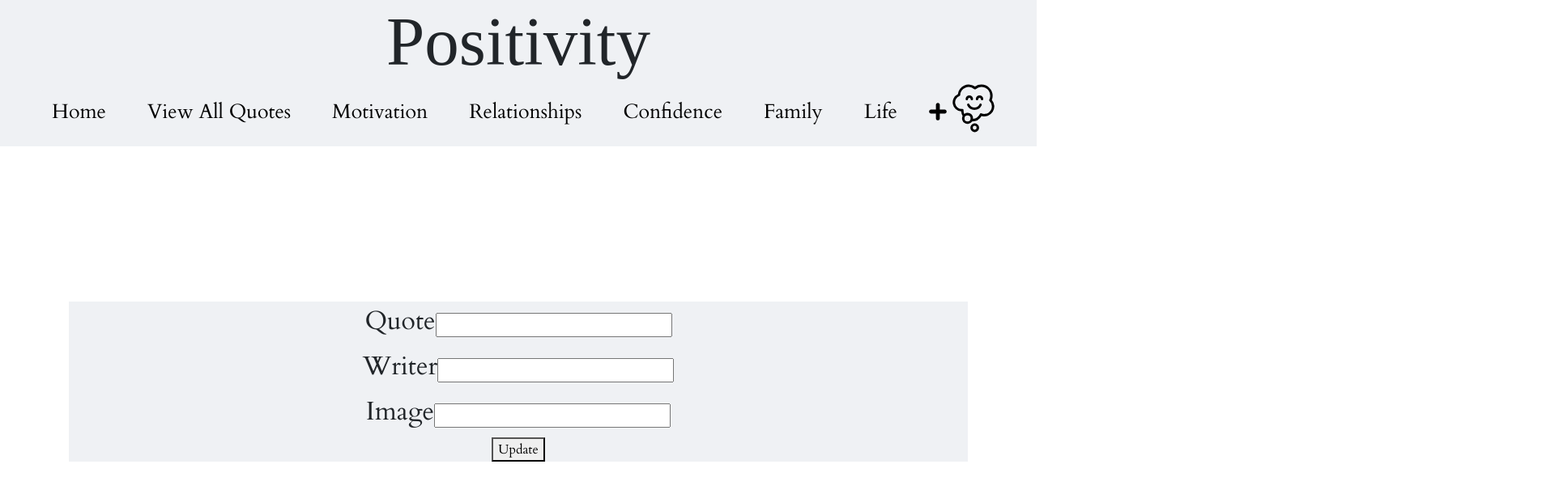
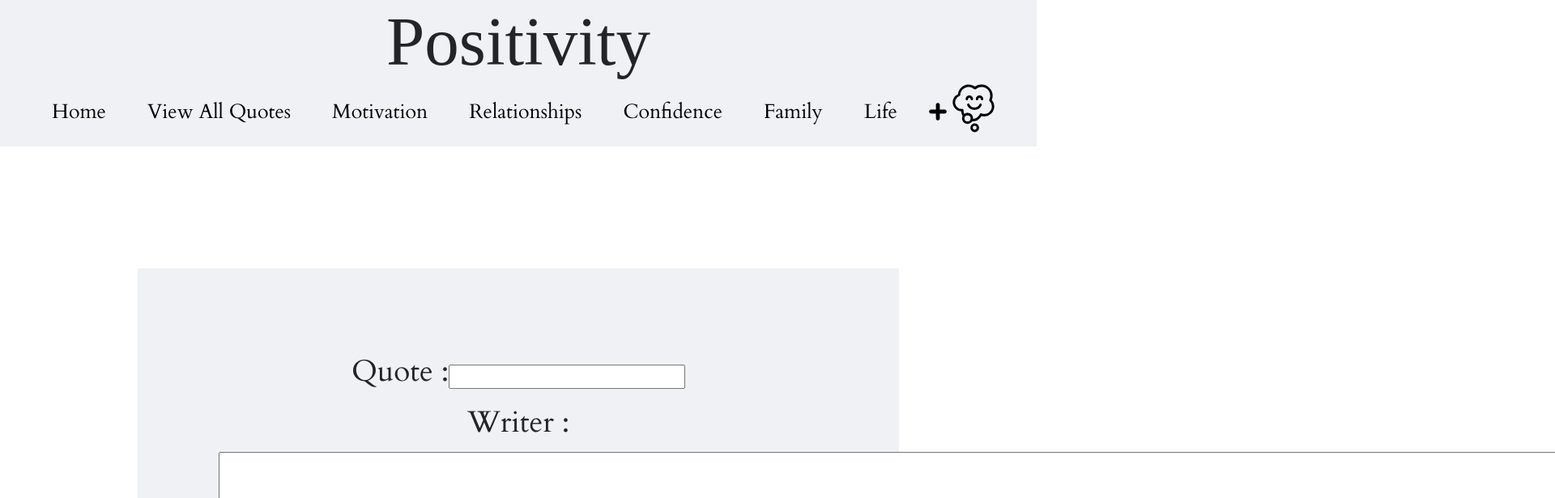
Before and after one commit to jessicaanais/Quarter3, a React (Create React App) app in the folder positive-sprinkle/: page /edit/1 in a window 1280 px wide. Shown: the top 616 px of the page at 81% size, 1920 px wide, since content can reach past the window. Built offline with nearby package versions, Linux system fonts and the light colour scheme; no server answers; a web font is replaced by a local one.

Commit message:
added css

```diff
--- a/positive-sprinkle/src/App.css
+++ b/positive-sprinkle/src/App.css
@@ -48,5 +48,5 @@ footer {
 }
 
 Label {
-  font-size: 32px;
+  font-size: 37px;
 }
--- a/positive-sprinkle/src/components/EditQuote.js
+++ b/positive-sprinkle/src/components/EditQuote.js
@@ -15,11 +15,11 @@ class EditQuote extends Component {
     console.log('props', this.props);
     const { handleSubmit } = this.props
     return (
-      <Container style={{ marginTop: "15%"}}>
+      <Container style={{ marginTop: "4%", padding: 100}}>
       <div style={{ backgroundColor: "#EFF1F4"}}>
-      <Form onSubmit={handleSubmit(this.theQuote)}>
+      <Form onSubmit={handleSubmit(this.theQuote)} style={{padding: 100}}>
         <div>
-           <Label for="quote">Quote</Label>
+           <Label for="quote">Quote :</Label>
            <Field
               name="quote"
               component="input"
@@ -27,15 +27,16 @@ class EditQuote extends Component {
               />
          </div>
          <div>
-           <Label for="writer">Writer</Label>
+           <Label for="writer">Writer :</Label>
            <Field
+             style={{fontSize: 200}}
               name="writer"
               component="input"
               type="text"
              />
          </div>
          <div>
-           <Label for="img">Image</Label>
+           <Label for="img">Image :</Label>
            <Field
               name="img"
               component="input"
--- a/positive-sprinkle/src/components/Quote.js
+++ b/positive-sprinkle/src/components/Quote.js
@@ -3,21 +3,26 @@ import { Card, CardImg, CardText, CardBody } from 'reactstrap';
 import { removeQuote } from '../actions/quotes'
 import { connect } from 'react-redux'
 import { bindActionCreators } from 'redux'
-// import Outline from 'react-icons/lib/ti/heart-outline'
-// import Heart from 'react-icons/lib/ti/heart'
+import Outline from 'react-icons/lib/ti/heart-outline'
+import Heart from 'react-icons/lib/ti/heart'
 import Remove from '../../src/remove.svg'
 // import Edit from '../../src/edit.svg'
 
 
 const Quote = (props) => {
   let { id,quote, img, writer } = props.quote
+  this.state = {
+    show: true
+  }
+  let stars = this.state.show ? <Outline /> : <Heart />;
   return (
     <div style={{ padding : 0}}>
       <Card style={{ border: 'none'}}>
         <CardImg width="100%" src={img} alt="Card image cap" height="300"/>
         <CardBody>
           <h5>{quote}</h5>
-          <CardText style={{fontSize:13}}>-{writer}</CardText>
+          <CardText style={{fontSize:13}}>~{writer}</CardText>
+          {stars}
           <img src={Remove} alt="remove" height="50" style={{ verticalAlign: 'right'}} onClick = {() => props.removeQuote(id)}/>
         </CardBody>
       </Card>
```
